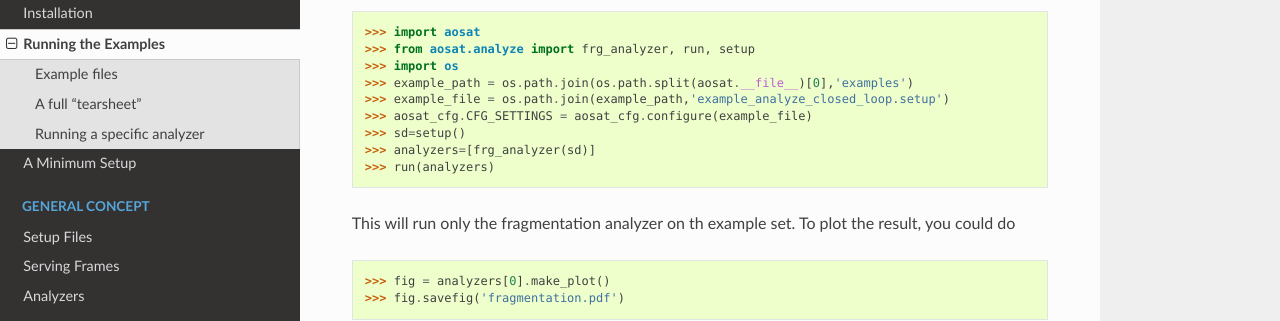
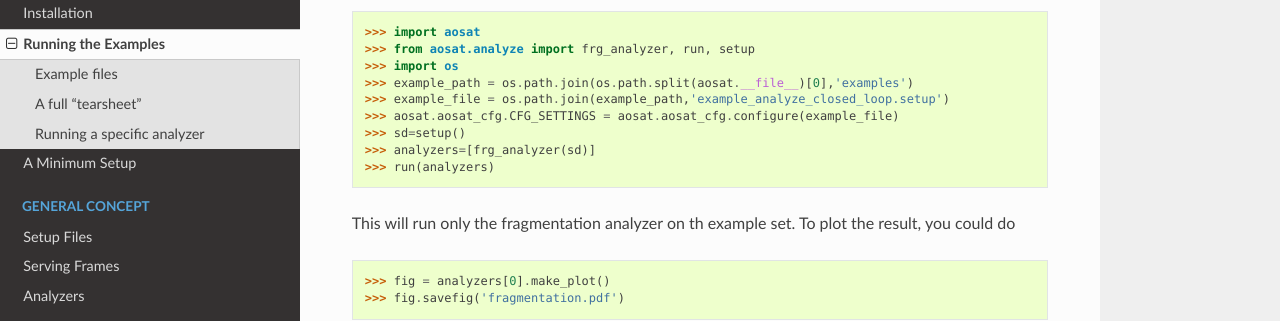
Before and after one commit to mfeldt/AOSAT, a Sphinx documentation site: the page built from docs/getting_started/examples.rst, in a window 1280 px wide and 900 px high, scrolled down 989 px. Shown: the part 164-485 px from the top of the window. Built offline with Sphinx 7.4.7 and the Read the Docs theme 2.0.0, drawn with Linux system fonts in a browser that asks for light colours.

Commit message:
corrected cfg example

```diff
--- a/docs/getting_started/examples.rst
+++ b/docs/getting_started/examples.rst
@@ -60,7 +60,7 @@ fragmentation. In this case, for the same example data set, you would do:
   >>> import os
   >>> example_path = os.path.join(os.path.split(aosat.__file__)[0],'examples')
   >>> example_file = os.path.join(example_path,'example_analyze_closed_loop.setup')
-  >>> aosat_cfg.CFG_SETTINGS = aosat_cfg.configure(example_file)
+  >>> aosat.aosat_cfg.CFG_SETTINGS = aosat.aosat_cfg.configure(example_file)
   >>> sd=setup()
   >>> analyzers=[frg_analyzer(sd)]
   >>> run(analyzers)
```
